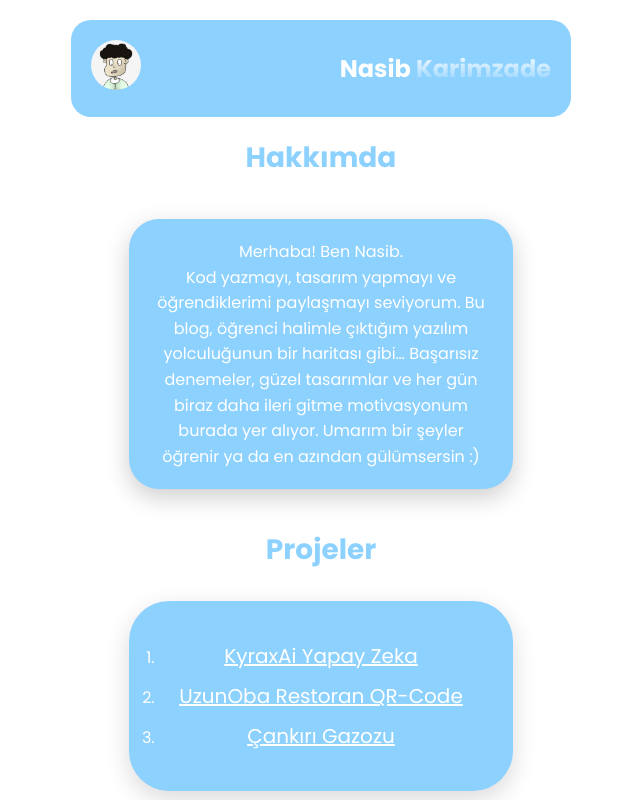
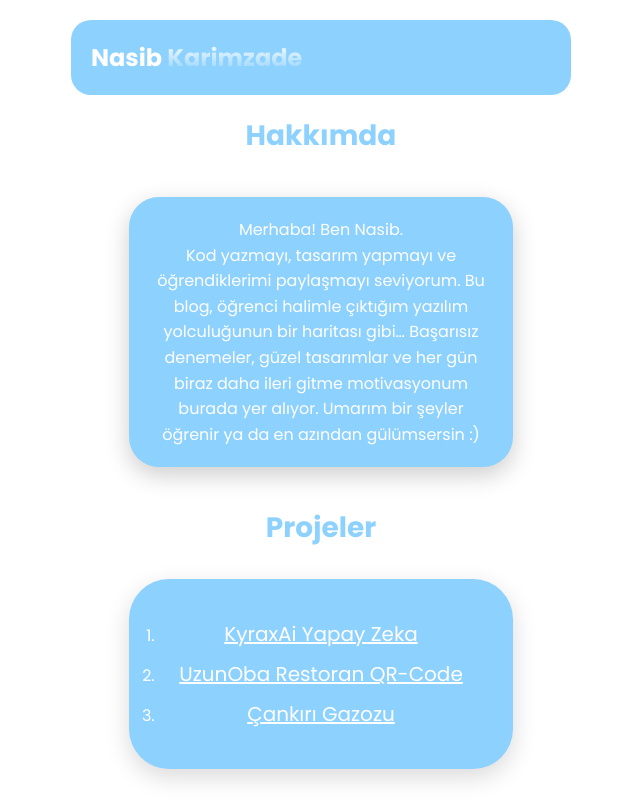
Before and after one commit to nkarimzade/Porfolio, a React (Vite) app: page / in a window 1280 px wide. Shown: the top 800 px of the page, without its empty margins (319-959 px from the left). Built offline with nearby package versions, Linux system fonts and the light colour scheme.

Commit message:
fix: Remove logo image from Navbar component

```diff
--- a/src/Pages/Navbar.jsx
+++ b/src/Pages/Navbar.jsx
@@ -5,9 +5,7 @@ const Navbar = () => {
     return (
         <div>
             <div className="navbar">
-                <div className="logo">
-                    <img src="/public/logo.jpg" alt="nK Logo" />
-                </div>
+
                 <div className="name">
                     <h1>Nasib <span> Karimzade </span> </h1>
                 </div>
```
